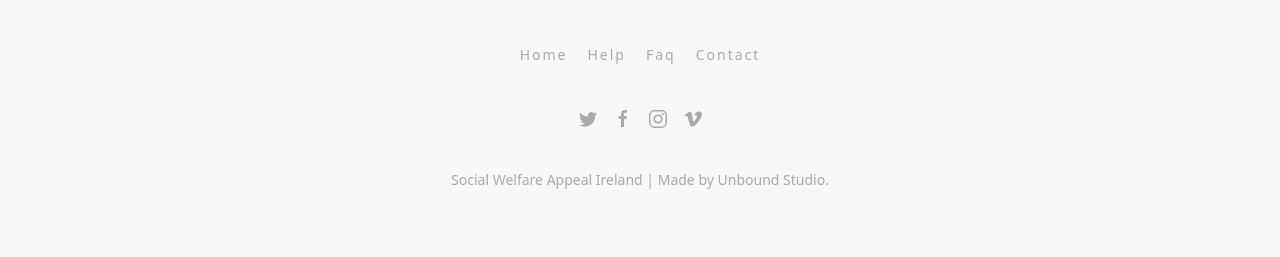
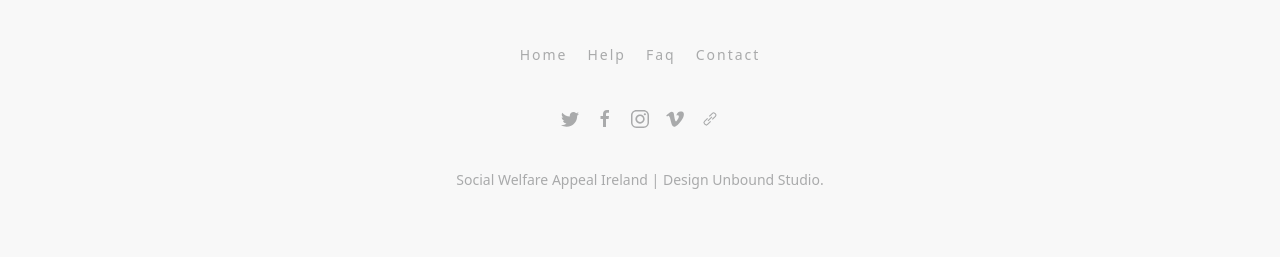
Before and after one commit to robbertl/socialwelfareappeal, a Jekyll site: the page built from index.md, in a window 1280 px wide. Shown: the part 1815-2072 px from the top of the page. Built offline with Jekyll 4.4.1, drawn with Linux system fonts in a browser that asks for light colours.

Commit message:
Update _config.yml

```diff
--- a/_config.yml
+++ b/_config.yml
@@ -18,6 +18,9 @@ permalink:          /:title/
 url:                "https://socialwelfareappeal.ie"
 
 # Site logo, dark and light depending on page hero text setting dark/light
+brand:
+  image:          logo.png # e.g. logo.png, upload logo image file to /assets/img/ folder
+  text:           Desk      # if the above "logo:" image variable  is not set, this text l
 logo_image:
     light:          logo-light.svg  # e.g. logo.png, upload logo image file to /assets/posts/ folder
     dark:           logo-dark.svg  # e.g. logo.png, upload logo image file to /assets/posts/ folder
@@ -26,7 +29,7 @@ logo_image:
 author:
     name:           SocialWelfareAppeal.ie
     email:
-    website:
+    website:        https://socialwelfareappeal.ie
     facebook:       https://www.facebook.com/
     flickr:
     dribbble:
@@ -45,7 +48,7 @@ github_username:    somename
 
 # Default footer image settings
 footer:
-    copyright:      <a href="https://socialwelfareappeal.ie">Social Welfare Appeal Ireland</a> | Made by <a href="https://unbound.studio/">Unbound Studio</a>.
+    copyright:      <a href="https://socialwelfareappeal.ie">Social Welfare Appeal Ireland</a> | Design <a href="https://unbound.studio/">Unbound Studio</a>.
 
     # Disqus comments shortname, requires Disqus account https://disqus.com/
 disqus:
```
